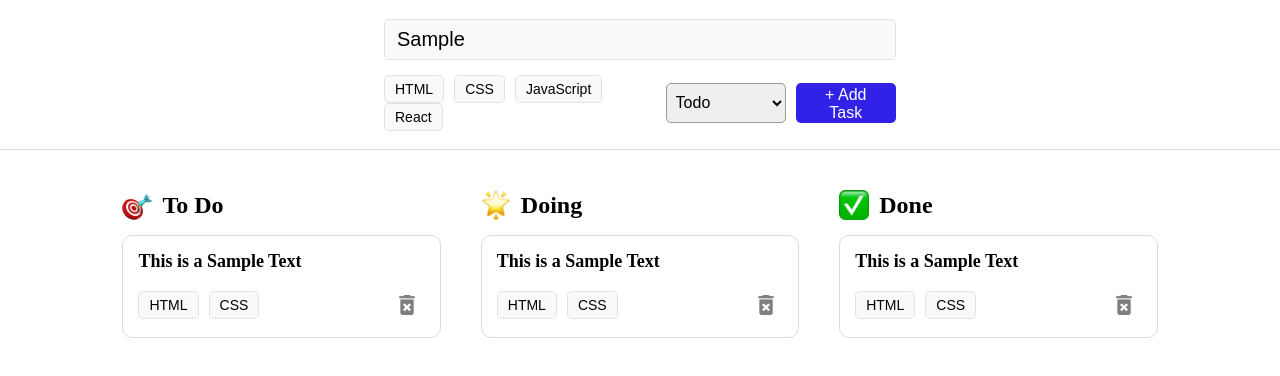
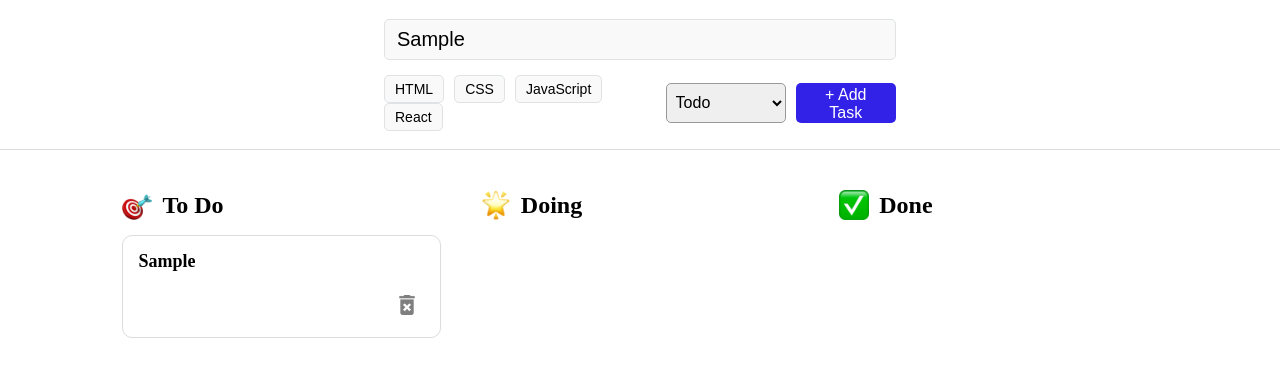
Before and after one commit to mikhail-jeff/todo-react-project, a React (Vite) app: page / in a window 1280 px wide. Both pictures are taken after typing "Sample" into the empty fields and a click on the button "+ Add Task". Shown: the top 376 px of the page. Built offline with nearby package versions, Linux system fonts and the light colour scheme.

Commit message:
displaying tasks

```diff
--- a/src/App.jsx
+++ b/src/App.jsx
@@ -5,23 +5,34 @@ import TaskForm from "./components/TaskForm";
 import todoIcon from "./assets/direct-hit.png";
 import doingIcon from "./assets/glowing-star.png";
 import doneIcon from "./assets/check-mark-button.png";
+import { useState } from "react";
 
 function App() {
+	const [tasks, setTasks] = useState([]);
+
+	console.log("tasks", tasks);
+
 	return (
 		<div className='app'>
-			<TaskForm />
+			<TaskForm setTasks={setTasks} />
 			<main className='app_main'>
 				<TaskColumn
 					title='To Do'
 					icon={todoIcon}
+					tasks={tasks}
+					status='todo'
 				/>
 				<TaskColumn
 					title='Doing'
 					icon={doingIcon}
+					tasks={tasks}
+					status='doing'
 				/>
 				<TaskColumn
 					title='Done'
 					icon={doneIcon}
+					tasks={tasks}
+					status='done'
 				/>
 			</main>
 		</div>
--- a/src/components/TaskCard.jsx
+++ b/src/components/TaskCard.jsx
@@ -5,15 +5,20 @@ import "./TaskCard.css";
 import Tag from "./Tag";
 import deleteIcon from "../assets/delete.png";
 
-const TaskCard = () => {
+const TaskCard = ({ title, tags }) => {
 	return (
 		<article className='task_card'>
-			<p className='task_text'>This is a Sample Text</p>
+			<p className='task_text'>{title}</p>
 
 			<div className='task_card_botom_line'>
 				<div className='task_card_tags'>
-					<Tag tagName='HTML' />
-					<Tag tagName='CSS' />
+					{tags.map((tag, index) => (
+						<Tag
+							key={index}
+							tagName={tag}
+							selected
+						/>
+					))}
 				</div>
 				<div className='task_delete'>
 					<img
--- a/src/components/TaskColumn.jsx
+++ b/src/components/TaskColumn.jsx
@@ -3,7 +3,7 @@ import React from "react";
 import "./TaskColumn.css";
 import TaskCard from "./TaskCard";
 
-const TaskColumn = ({ title, icon }) => {
+const TaskColumn = ({ title, icon, tasks, status }) => {
 	return (
 		<section className='task_column'>
 			<h2 className='task_column_heading'>
@@ -15,7 +15,16 @@ const TaskColumn = ({ title, icon }) => {
 				{title}
 			</h2>
 
-			<TaskCard />
+			{tasks.map(
+				(task, index) =>
+					task.status === status && (
+						<TaskCard
+							key={index}
+							title={task.task}
+							tags={task.tags}
+						/>
+					)
+			)}
 		</section>
 	);
 };
--- a/src/components/TaskForm.jsx
+++ b/src/components/TaskForm.jsx
@@ -3,7 +3,7 @@ import React, { useState } from "react";
 import "./TaskForm.css";
 import Tag from "./Tag";
 
-const TaskForm = () => {
+const TaskForm = ({ setTasks }) => {
 	const [taskData, setTaskData] = useState({
 		task: "",
 		status: "todo",
@@ -28,8 +28,6 @@ const TaskForm = () => {
 		}
 	};
 
-	console.log(taskData.tags);
-
 	const handleChange = (e) => {
 		const { name, value } = e.target;
 
@@ -40,7 +38,12 @@ const TaskForm = () => {
 
 	const handleSubmit = (e) => {
 		e.preventDefault();
+
 		console.log(taskData);
+
+		setTasks((prev) => {
+			return [...prev, taskData];
+		});
 	};
 
 	return (
```
